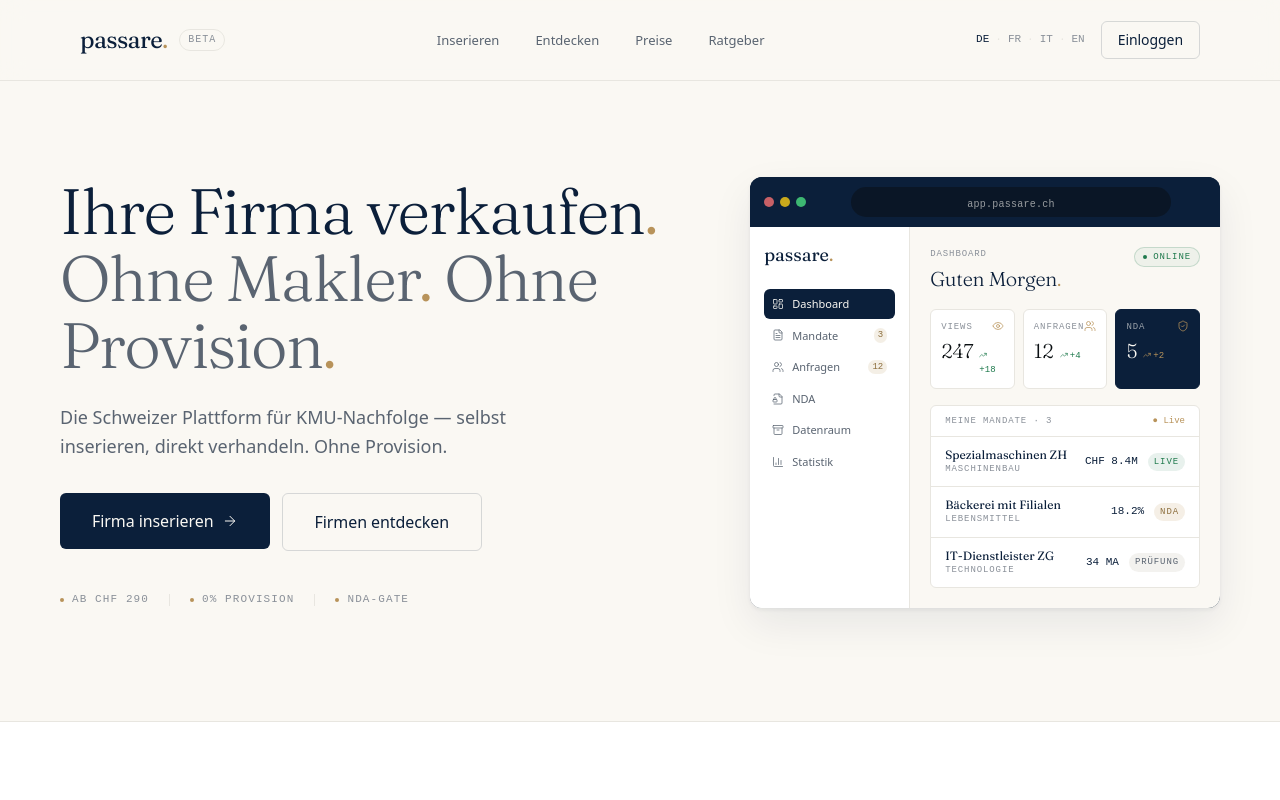
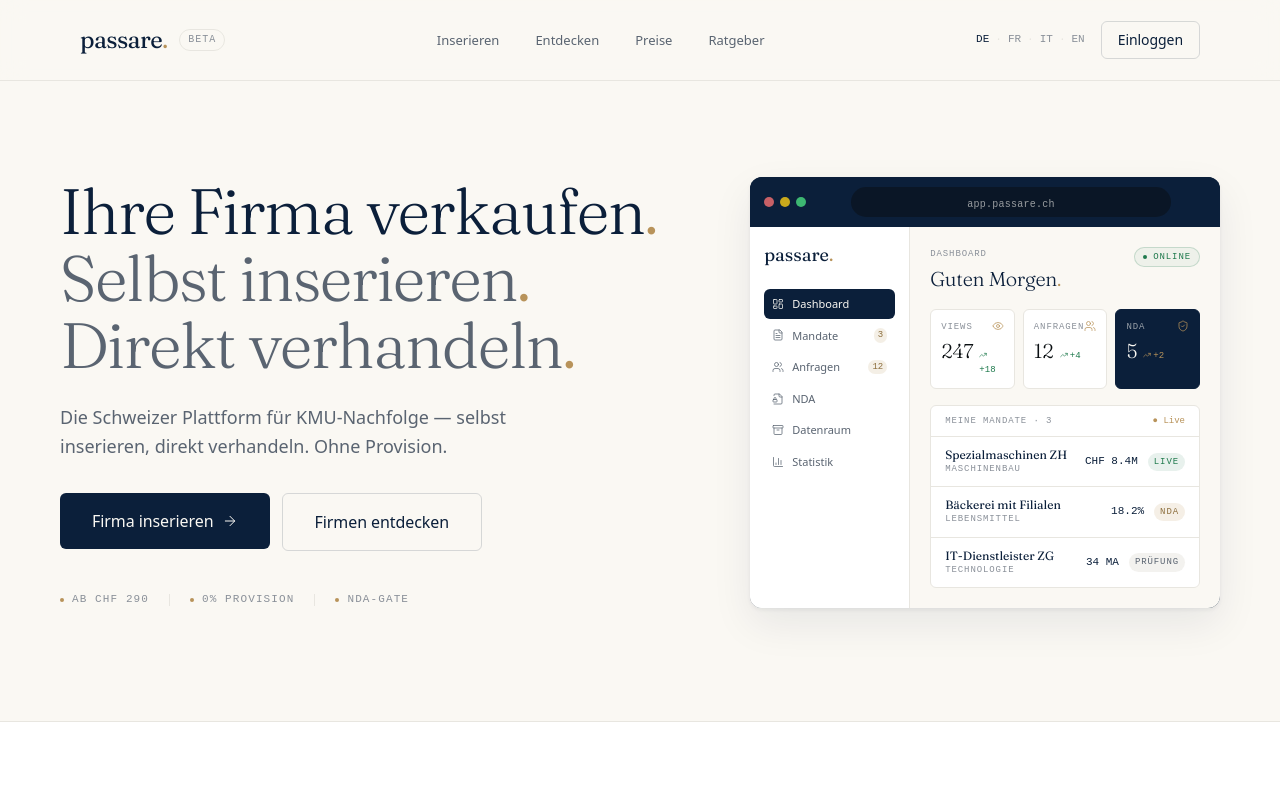
Before and after one commit to Vemoswitzerland/passare, a Next.js app: page / in a window 1280 px wide. Shown: the top 800 px of the page. Built offline with nearby package versions, Linux system fonts and the light colour scheme.

Commit message:
copy: Hero positiv - Ihre Firma verkaufen. Selbst inserieren. Direkt verhandeln.

```diff
--- a/src/app/page.tsx
+++ b/src/app/page.tsx
@@ -90,7 +90,7 @@ function Hero() {
               <h1 className="font-serif-display text-[clamp(2.75rem,5vw,5rem)] text-navy font-light mb-6 tracking-[-0.025em] leading-[1.05]">
                 Ihre Firma verkaufen<span className="text-bronze">.</span>
                 <br />
-                <span className="text-muted">Ohne Makler<span className="text-bronze">.</span> Ohne Provision<span className="text-bronze">.</span></span>
+                <span className="text-muted">Selbst inserieren<span className="text-bronze">.</span> Direkt verhandeln<span className="text-bronze">.</span></span>
               </h1>
             </Reveal>
             <Reveal delay={0.1}>
```
Also changed, not shown: 1 other file (tests, documents, lock files or other folders).
